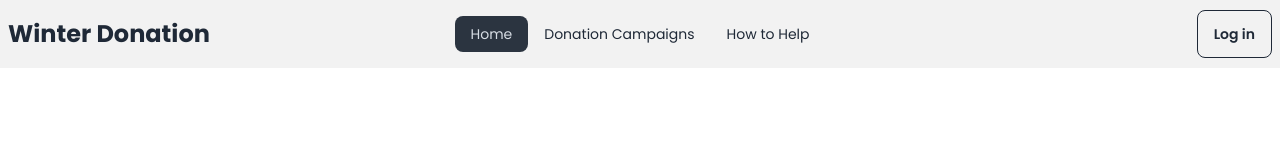
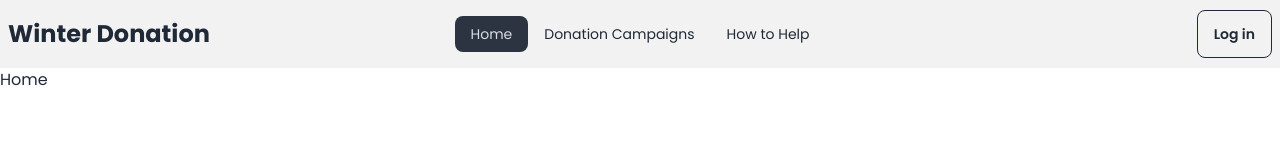
Before and after one commit to sakib-333/ph-b10-a9, a React (Vite) app: page / in a window 1280 px wide. Shown: the top 160 px of the page. Built offline with nearby package versions, Linux system fonts and the light colour scheme; no server answers.

Commit message:
Add home page.

```diff
--- a/src/components/Footer.jsx
+++ b/src/components/Footer.jsx
@@ -1,5 +1,5 @@
 import React from "react";
-import { FaFacebook, FaGithub, FaInstagram, FaTwitter, FaYoutube } from "react-icons/fa";
+import { FaFacebook, FaGithub, FaInstagram, FaTwitter } from "react-icons/fa";
 
 const Footer = () => {
   return (
--- /dev/null
+++ b/src/pages/Home.jsx
@@ -0,0 +1,7 @@
+import React from "react";
+
+const Home = () => {
+  return <div>Home</div>;
+};
+
+export default Home;
--- a/src/router/router.jsx
+++ b/src/router/router.jsx
@@ -6,12 +6,17 @@ import DonationCampaigns from "../pages/DonationCampaigns";
 import HowToHelp from "../pages/HowToHelp";
 import Dashboard from "../pages/Dashboard";
 import PrivateRoute from "../components/PrivateRoute";
+import Home from "../pages/Home";
 
 export const router = createBrowserRouter([
   {
     path: "/",
     element: <HomeLayout />,
     children: [
+      {
+        path: "/",
+        element: <Home />,
+      },
       {
         path: "/login",
         element: <Login />,
```
